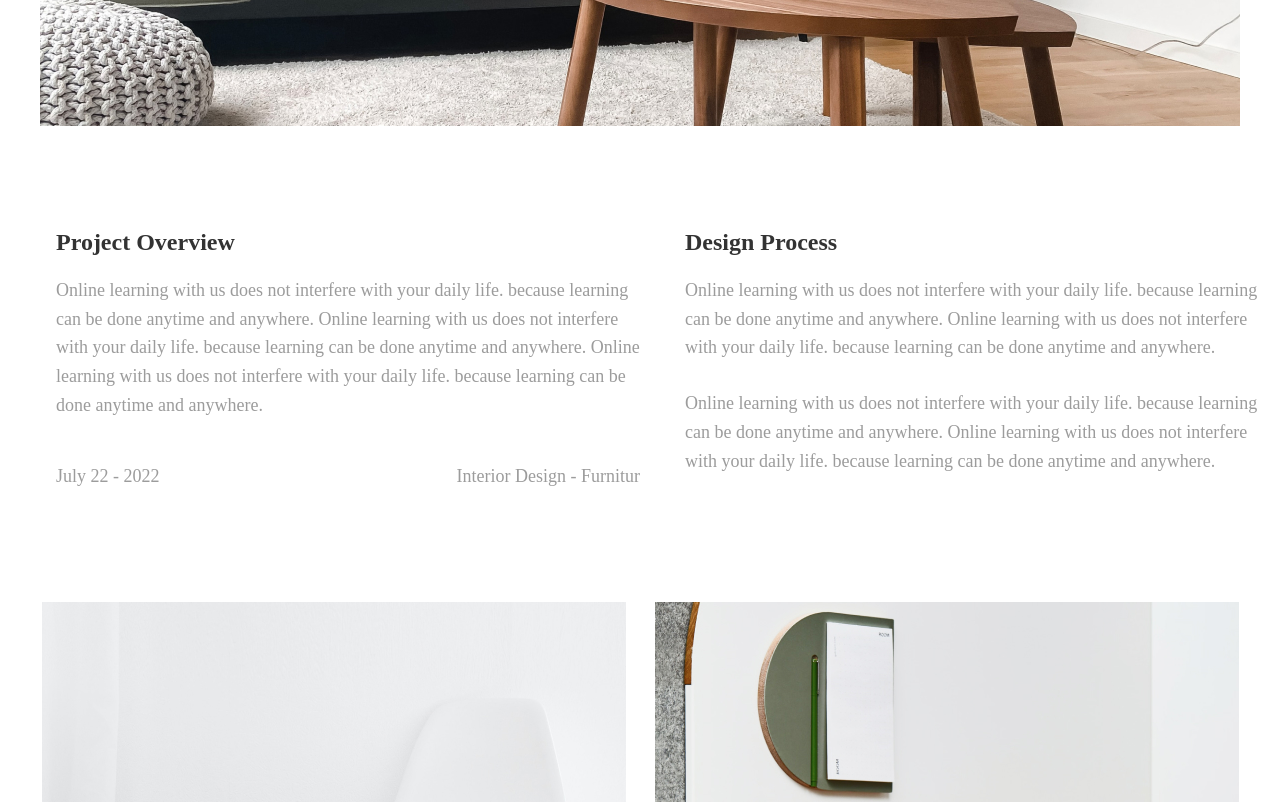
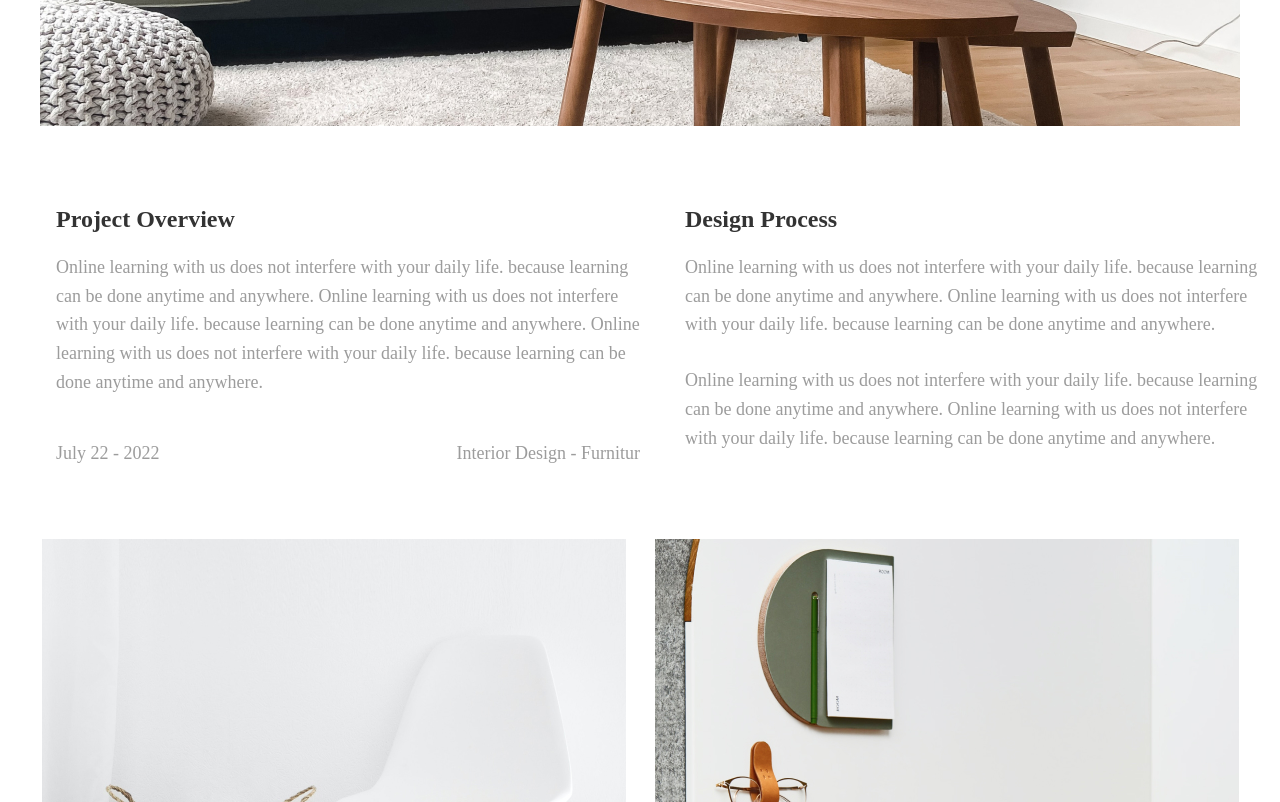
Before and after one commit to RML908/Frontend-Practical-Task, an Angular app: page / in a window 1280 px wide. Shown: the part 760-1562 px from the top of the page. Built offline with nearby package versions, Linux system fonts and the light colour scheme; a web font is replaced by a local one.

Commit message:
fixed card content.

```diff
--- a/src/app/app.component.css
+++ b/src/app/app.component.css
@@ -207,14 +207,8 @@ header {
 
 
 .column {
-  padding-top: 100px;
-  padding-bottom: 110px;
-  padding-left: 226px;
-  -webkit-user-select: none;
-  user-select: none;
-  width: 50%;
-  padding-top: 100px;
-  padding-bottom: 100px;
+  padding-top: 77px;
+  padding-bottom: 60px;
   padding-left: 45px;
   -webkit-user-select: none;
   user-select: none;
```
